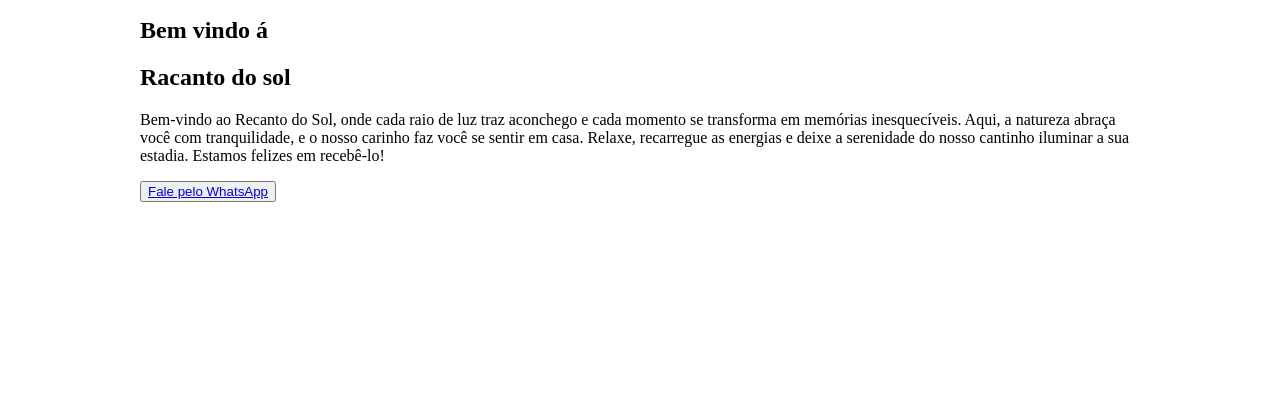
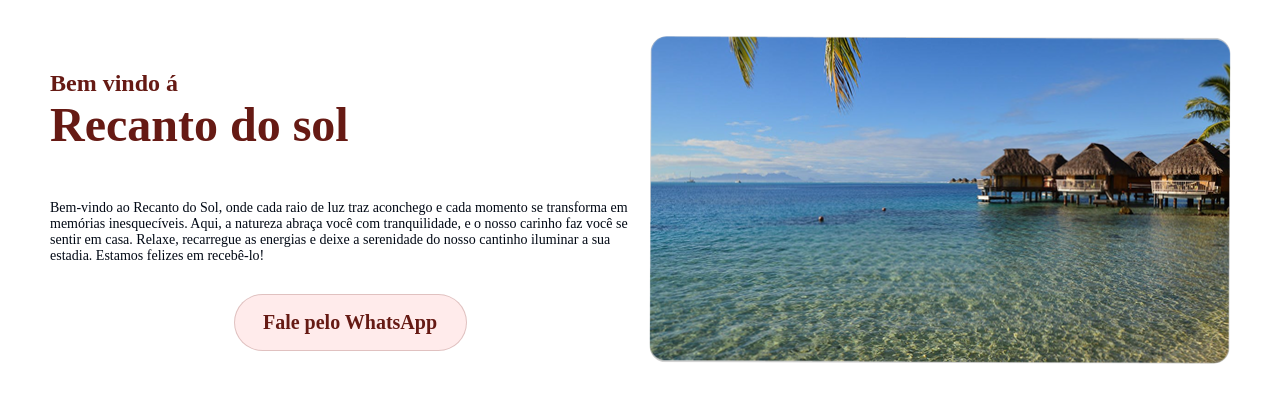
Before and after one commit to Kaua-cel/lp-pousada-portfolio, a plain HTML site: page index.html in a window 1280 px wide. Shown: the part 99-502 px from the top of the page. Drawn offline with Linux system fonts and the light colour scheme; a web font is replaced by a local one.

Commit message:
styling welcome section

```diff
--- a/index.html
+++ b/index.html
@@ -5,6 +5,9 @@
     <meta name="viewport" content="width=device-width, initial-scale=1.0">
     <title>Recanto do Sol</title>
     <link rel="stylesheet" href="/style.css">
+    <link rel="preconnect" href="https://fonts.googleapis.com">
+    <link rel="preconnect" href="https://fonts.gstatic.com" crossorigin>
+    <link href="https://fonts.googleapis.com/css2?family=Alatsi&family=Amiko:wght@400;600;700&family=Gabarito:wght@400..900&display=swap" rel="stylesheet">
 </head>
 <body>
     <header>
@@ -22,11 +25,12 @@
     </header>
 
     <main>
-        <section>
+        <section class="section-welcome">
+            <article class="welcome-info">
                 <div class="text-box">
                     <div class="title-welcome">
-                    <h2>Bem vindo á</h2>
-                    <h1>Racanto do sol</h1>
+                        <h2 >Bem vindo á</h2>
+                        <h1>Recanto do sol</h1>
                     </div>
                     <p>
                         Bem-vindo ao Recanto do Sol, onde cada raio de luz traz aconchego e
@@ -36,9 +40,12 @@
                         iluminar a sua estadia. Estamos felizes em recebê-lo!
                     </p>
                 </div>
-            <button>
+                <button class="btn-contact">
                     <a href="#">Fale pelo WhatsApp</a>
                 </button>
+            </article>
+
+            <img src="/media/img-pousada-1.png" alt="imagem demonstração da pousada">
         </section>
     </main>
 
--- a/style.css
+++ b/style.css
@@ -50,3 +50,76 @@ header{
 }
 
 /* section main */
+.text-box .title-welcome h2{
+    align-self: stretch;
+    color: var(--title-logo, #661A14);
+    font-family: Amiko;
+    font-size: 24px;
+    font-style: normal;
+    font-weight: 700;
+    line-height: normal;
+    margin-bottom: 0;
+}
+.text-box .title-welcome h1{
+    align-self: stretch;
+    color: var(--title-logo, #661A14);
+    font-family: Amiko;
+    font-size: 48px;
+    font-style: normal;
+    font-weight: 600;
+    line-height: normal;
+    margin-top: 0;
+}
+.text-box p{
+    align-self: stretch;
+    color: var(--title, #000814);
+    font-family: Amiko;
+    font-size: 14px;
+    font-style: normal;
+    font-weight: 400;
+    line-height: normal;
+}
+.btn-contact{
+    width: 233px;
+    height: 57px;
+    flex-shrink: 0;
+    border-radius: 35.5px;
+    border: 1px solid rgba(102, 26, 20, 0.20);
+    background: rgba(255, 58, 64, 0.10);
+}
+.btn-contact:hover {
+  transition: 0.3s ease-in-out;
+  background: #ff3a406b;
+}
+.btn-contact a{
+    color: var(--title-logo, #661A14);
+    font-family: Amiko;
+    font-size: 20px;
+    font-style: normal;
+    font-weight: 700;
+    line-height: normal;
+    text-decoration: none;
+}
+.welcome-info{
+    display: flex;
+    width: 600px;
+    flex-direction: column;
+    justify-content: center;
+    align-items: center;
+    gap: 16px;
+}
+.section-welcome img{
+    width: 580px;
+    height: 326px;
+    transform: rotate(0.154deg);
+    aspect-ratio: 137/77;
+    border-radius: 16px;
+    background: url(<path-to-image>) lightgray 50% / cover no-repeat;
+}
+.section-welcome{
+    margin-top: 40px;
+    display: flex;
+    justify-content: space-between;
+    align-items: center;
+    align-self: stretch;
+}
```
Also changed, not shown: media/img-pousada-1.png (added). Lines whose indentation alone changed are shown as unchanged.
